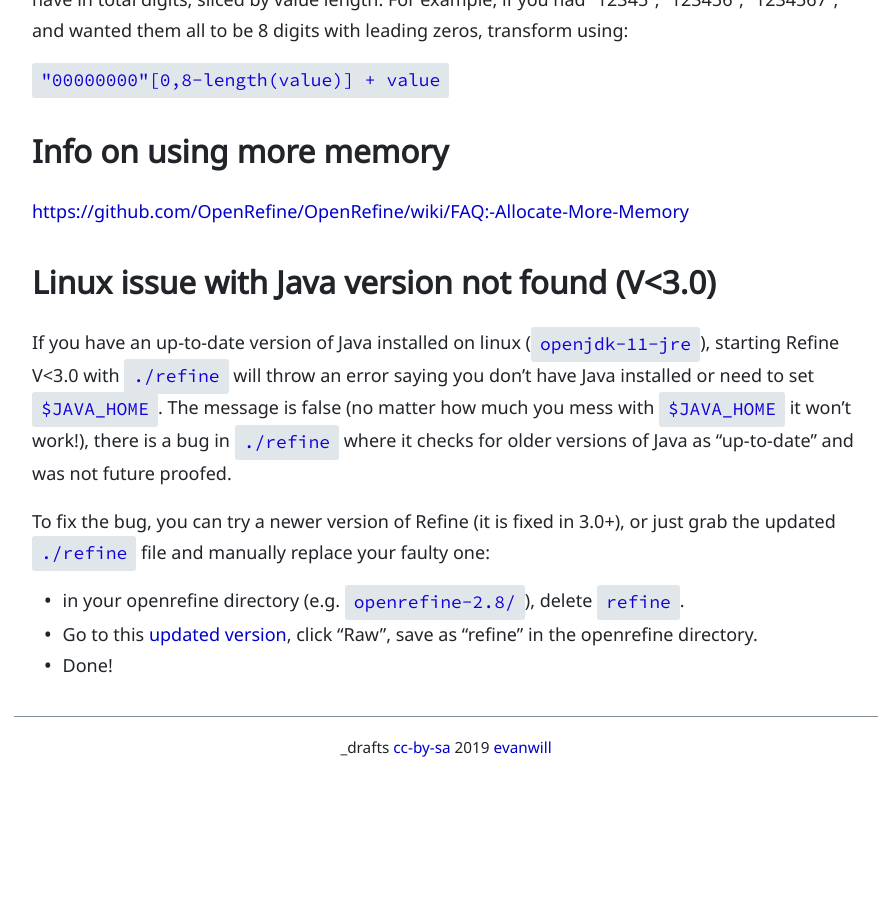
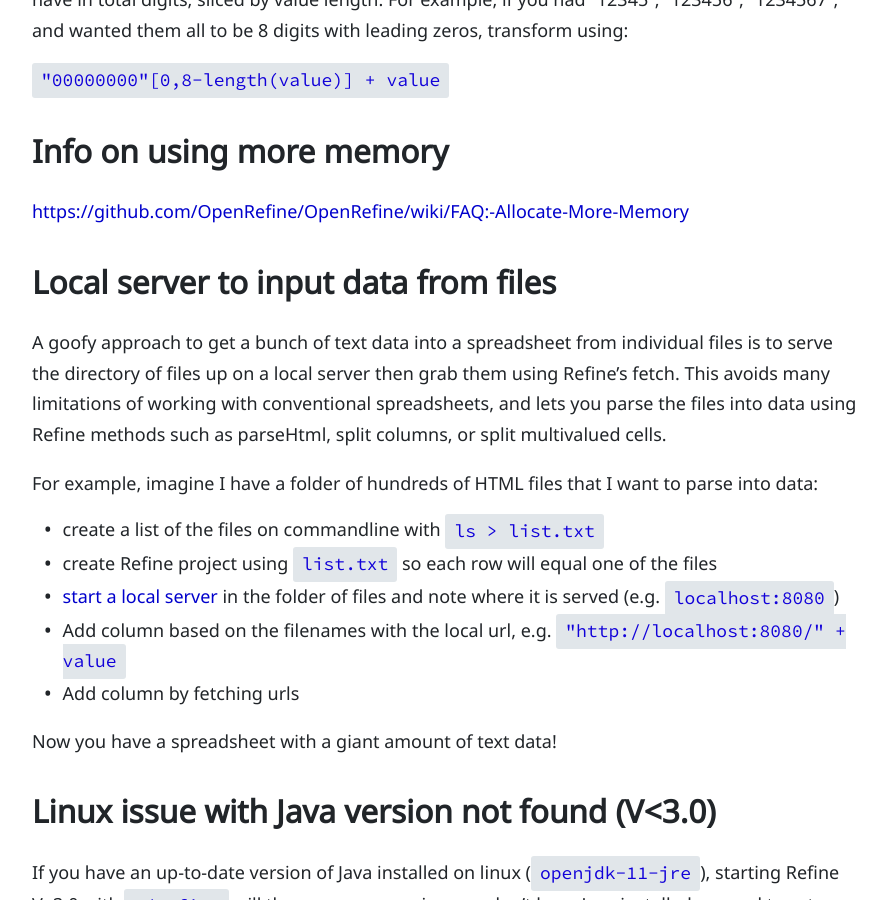
Before and after one commit to evanwill/_drafts, a Jekyll site: the page built from _notes/open-refine-tips.md, in a window 1280 px wide and 900 px high, scrolled down 3035 px. Shown: the whole window, without its empty margins (194-1080 px from the left). Built offline with Jekyll 4.4.1, drawn with Linux system fonts in a browser that asks for light colours; before the commit the page ends 3817 px from its top, so only the background shows below that.

Commit message:
dev server

```diff
--- a/_notes/open-refine-tips.md
+++ b/_notes/open-refine-tips.md
@@ -95,6 +95,21 @@
 
 <https://github.com/OpenRefine/OpenRefine/wiki/FAQ:-Allocate-More-Memory>
 
+## Local server to input data from files
+
+A goofy approach to get a bunch of text data into a spreadsheet from individual files is to serve the directory of files up on a local server then grab them using Refine's fetch.
+This avoids many limitations of working with conventional spreadsheets, and lets you parse the files into data using Refine methods such as parseHtml, split columns, or split multivalued cells.
+
+For example, imagine I have a folder of hundreds of HTML files that I want to parse into data:
+
+- create a list of the files on commandline with `ls > list.txt`
+- create Refine project using `list.txt` so each row will equal one of the files
+- [start a local server]({{ '/notes/web-server.html' | relative_url }}) in the folder of files and note where it is served (e.g. `localhost:8080`)
+- Add column based on the filenames with the local url, e.g. `"http://localhost:8080/" + value`
+- Add column by fetching urls
+
+Now you have a spreadsheet with a giant amount of text data!
+
 ## Linux issue with Java version not found (V<3.0)
 
 If you have an up-to-date version of Java installed on linux (`openjdk-11-jre`), starting Refine V<3.0 with `./refine` will throw an error saying you don't have Java installed or need to set `$JAVA_HOME`.
```
Also changed, not shown: _notes/web-server.md (added, +32 -0 lines).
